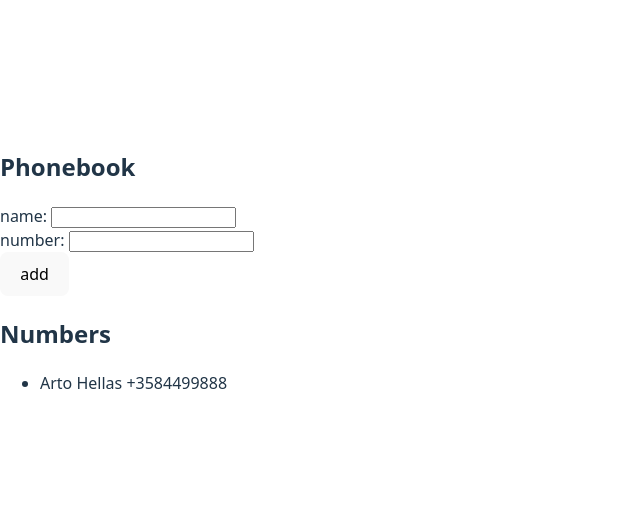
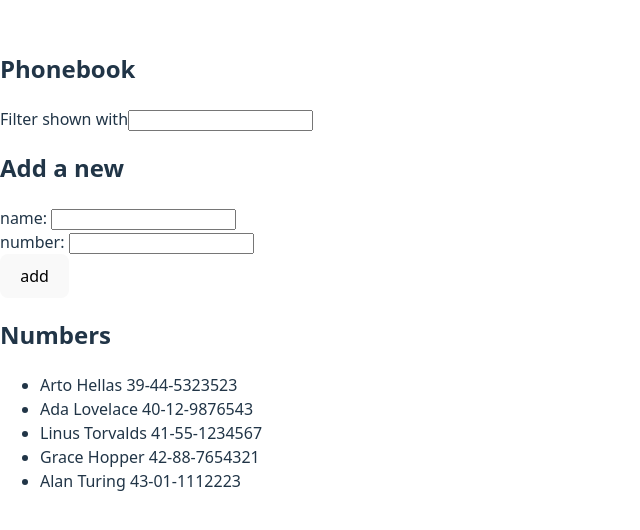
Before and after one commit to fpauly/Full-Stack-Open, a React (Vite) app in the folder part2/phonebook/: page / in a window 1280 px wide. Shown: the part 130-660 px from the top of the page, without its empty margins (0-640 px from the left). Built offline with nearby package versions, Linux system fonts and the light colour scheme.

Commit message:
Exercise 2.10

```diff
--- a/part2/phonebook/src/App.jsx
+++ b/part2/phonebook/src/App.jsx
@@ -1,21 +1,32 @@
 import { useState } from "react";
+import Filter from "./Filter";
+import PersonForm from "./PersonForm";
+import Persons from "./Persons";
 
 const App = () => {
-  const [persons, setPersons] = useState([{ id: "1", name: "Arto Hellas",number:"+3584499888"}]);
+  const [persons, setPersons] = useState([
+    { id: "1", name: "Arto Hellas", number: "39-44-5323523" },
+    { id: "2", name: "Ada Lovelace", number: "40-12-9876543" },
+    { id: "3", name: "Linus Torvalds", number: "41-55-1234567" },
+    { id: "4", name: "Grace Hopper", number: "42-88-7654321" },
+    { id: "5", name: "Alan Turing", number: "43-01-1112223" },
+  ]);
+
   const [newName, setNewName] = useState("");
   const [newNumber, setNewNumber] = useState("");
+  const [filterName, setFilterName] = useState("");
 
   const addPhoneNote = (event) => {
     event.preventDefault();
     if (!newName.trim()) return;
-    if (persons.some((p) => p.name === newName)) {
-      alert(`${newName} is already added to phonebook`);
+    if (persons.some((p) => p.name === newName.trim())) {
+      alert(`${newName.trim()} is already added to phonebook`);
       return;
     }
     const newNote = {
       id: String(persons.length + 1),
       name: newName,
-      number:newNumber
+      number: newNumber,
     };
 
     setPersons(persons.concat(newNote));
@@ -26,28 +37,37 @@ const App = () => {
   const handleNewNameChange = (event) => setNewName(event.target.value);
 
   const handleNumberChange = (event) => setNewNumber(event.target.value);
+  const handleFilterNameChange = (event) => {
+    setFilterName(event.target.value);
+  };
+
+  const personsToShow = persons.filter((p) => {
+    if (filterName.trim() === "") return true;
+    return p.name.toLowerCase().includes(filterName.toLowerCase());
+  });
 
   return (
     <div>
       <h2>Phonebook</h2>
-      <form onSubmit={addPhoneNote}>
-        <div>
-          name: <input value={newName} onChange={handleNewNameChange} />
-        </div>
-        <div>
-          number: <input value={newNumber} onChange={handleNumberChange} />
-        </div>
-        <div>
-          <button type="submit">add</button>
-        </div>
-      </form>
+      <div>
+        <Filter
+          id="filterName"
+          filterName={filterName}
+          onChange={handleFilterNameChange}
+        />
+      </div>
+
+      <h2>Add a new</h2>
+      <PersonForm
+        onSubmit={addPhoneNote}
+        newName={newName}
+        newNumber={newNumber}
+        onNewNameChange={handleNewNameChange}
+        onNewNumberChange={handleNumberChange}
+      />
+
       <h2>Numbers</h2>
-      <ul>
-        {persons.map((p) => (
-          <li key={p.id}>{p.name} {p.number}</li>
-
-        ))}
-      </ul>
+      <Persons personsToShow={personsToShow}/>
     </div>
   );
 };
--- /dev/null
+++ b/part2/phonebook/src/Filter.jsx
@@ -0,0 +1,12 @@
+const Filter = (props) => {
+  return (
+    <>
+      <div>
+        <label htmlFor="filterInput">Filter shown with</label>
+        <input id="filterInput" value={props.filterName} onChange={props.onChange}></input>
+      </div>
+    </>
+  );
+};
+
+export default Filter
--- /dev/null
+++ b/part2/phonebook/src/PersonForm.jsx
@@ -0,0 +1,18 @@
+const PersonForm = (props)=>{
+    return(
+
+        <form onSubmit={props.onSubmit}>
+        <div>
+          name: <input value={props.newName} onChange={props.onNewNameChange} />
+        </div>
+        <div>
+          number: <input value={props.newNumber} onChange={props.onNewNumberChange} />
+        </div>
+        <div>
+          <button type="submit">add</button>
+        </div>
+      </form>
+    )
+}
+
+export default PersonForm
--- /dev/null
+++ b/part2/phonebook/src/Persons.jsx
@@ -0,0 +1,15 @@
+const Persons = ({ personsToShow }) => {
+  return (
+    <>
+      <ul>
+        {personsToShow.map((p) => (
+          <li key={p.id}>
+            {p.name} {p.number}
+          </li>
+        ))}
+      </ul>
+    </>
+  );
+};
+
+export default Persons;
```
